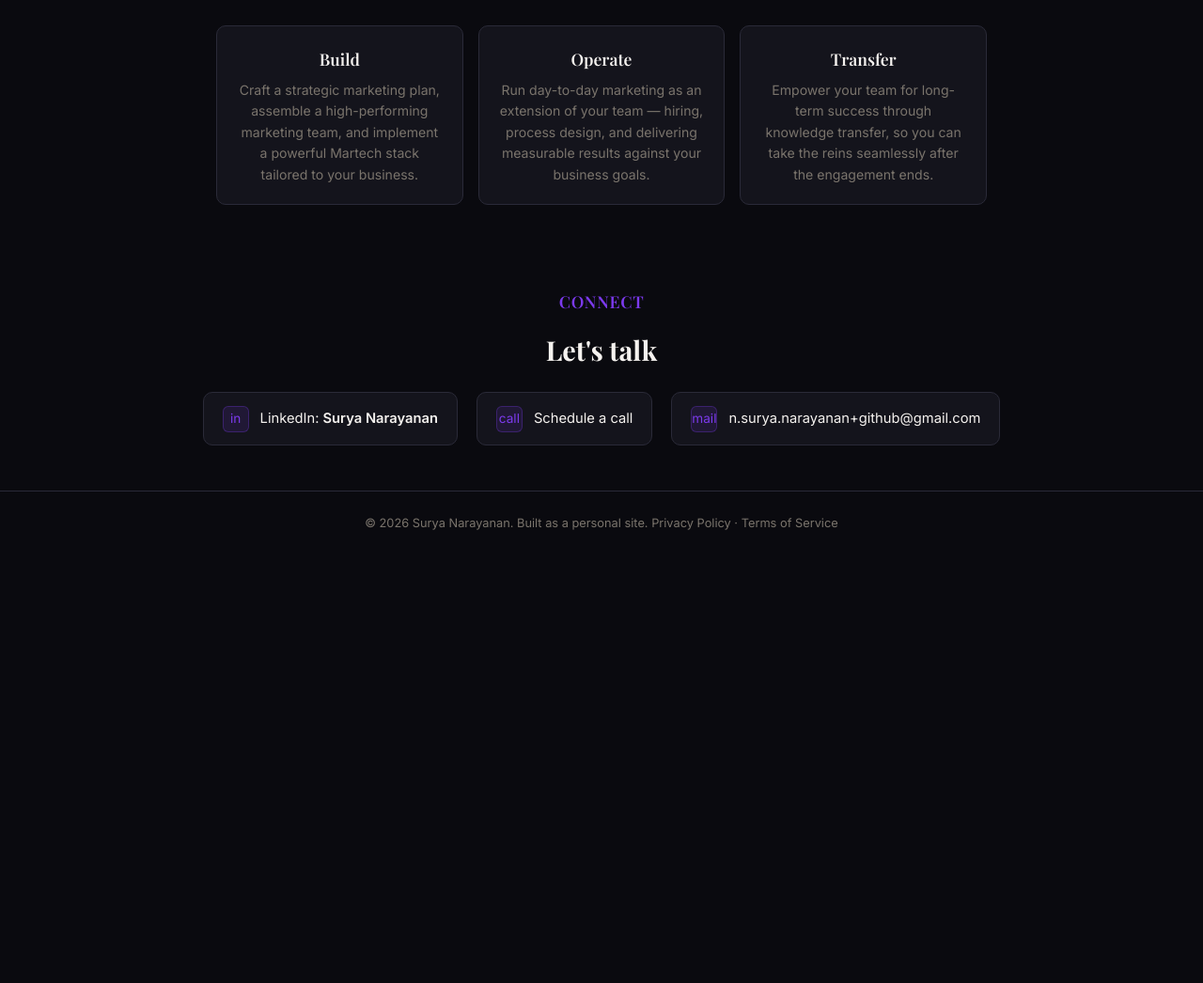
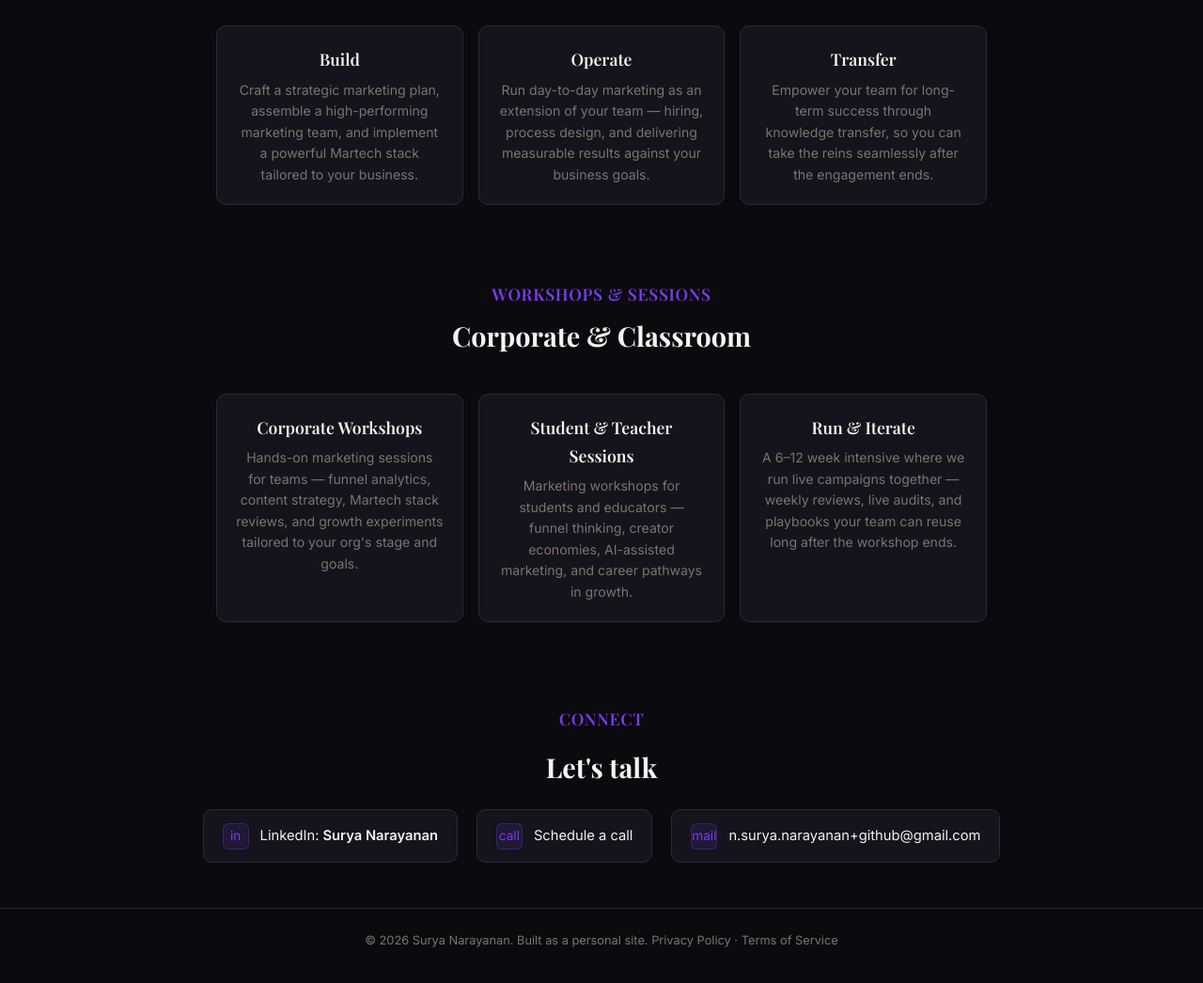
Before and after one commit to heliosurya/heliosurya.github.io, a plain HTML site: page index.html in a window 1280 px wide. Shown: the part 808-1854 px from the top of the page at 94% size. Before the commit the page ends 1416 px from the top, so only its background shows below. Drawn offline with nearby package versions, Linux system fonts and the light colour scheme; a web font is replaced by a local one.

Commit message:
Add workshops & sessions section to homepage

```diff
--- a/index.html
+++ b/index.html
@@ -377,6 +377,25 @@
     </div>
   </section>
 
+  <section class="services" id="workshops">
+    <p class="section-label">Workshops &amp; Sessions</p>
+    <h2>Corporate &amp; Classroom</h2>
+    <div class="services-grid">
+      <div class="service-card">
+        <h3>Corporate Workshops</h3>
+        <p>Hands-on marketing sessions for teams — funnel analytics, content strategy, Martech stack reviews, and growth experiments tailored to your org's stage and goals.</p>
+      </div>
+      <div class="service-card">
+        <h3>Student &amp; Teacher Sessions</h3>
+        <p>Marketing workshops for students and educators — funnel thinking, creator economies, AI-assisted marketing, and career pathways in growth.</p>
+      </div>
+      <div class="service-card">
+        <h3>Run &amp; Iterate</h3>
+        <p>A 6–12 week intensive where we run live campaigns together — weekly reviews, live audits, and playbooks your team can reuse long after the workshop ends.</p>
+      </div>
+    </div>
+  </section>
+
   <section class="contact" id="contact">
     <p class="section-label">Connect</p>
     <h2>Let's talk</h2>
```
